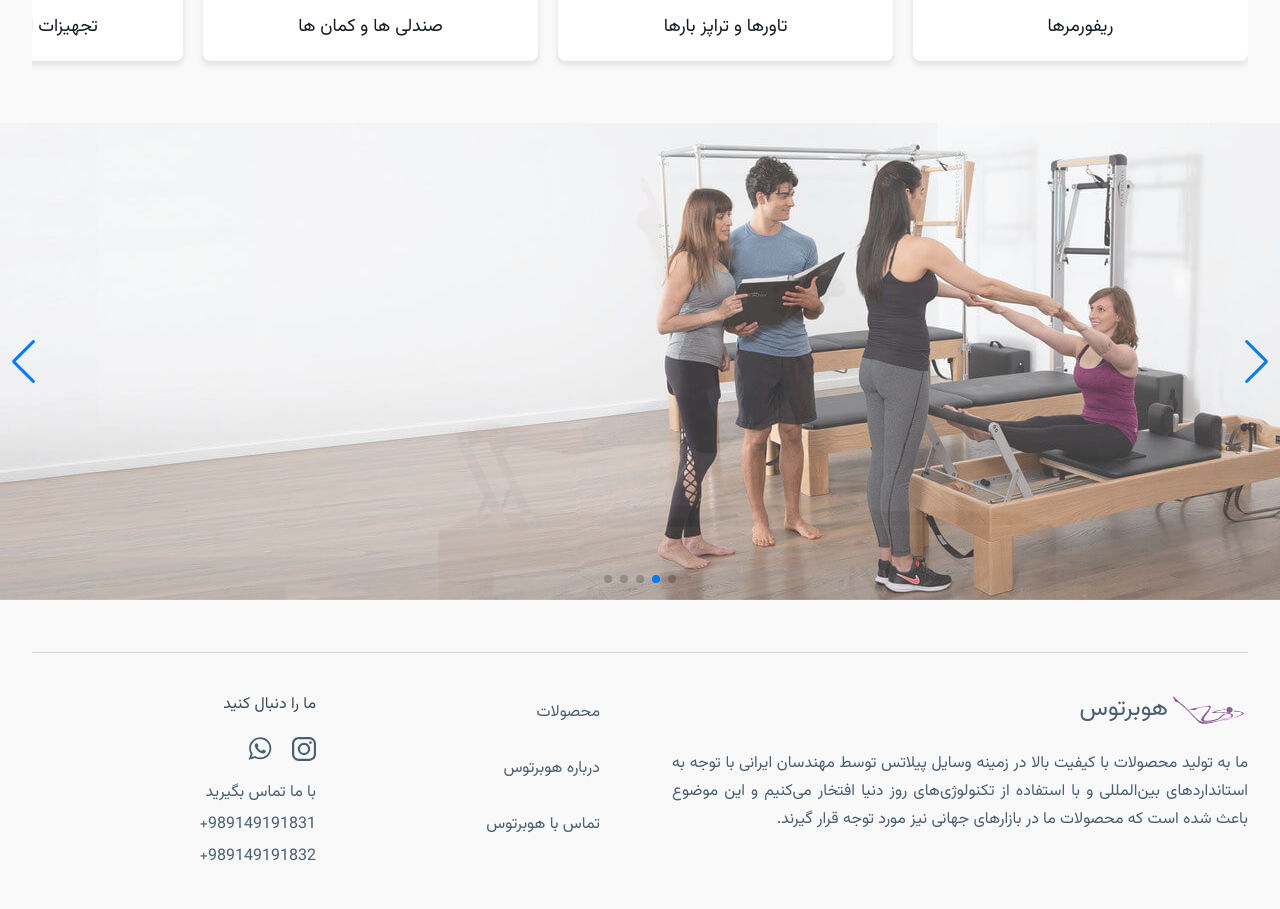
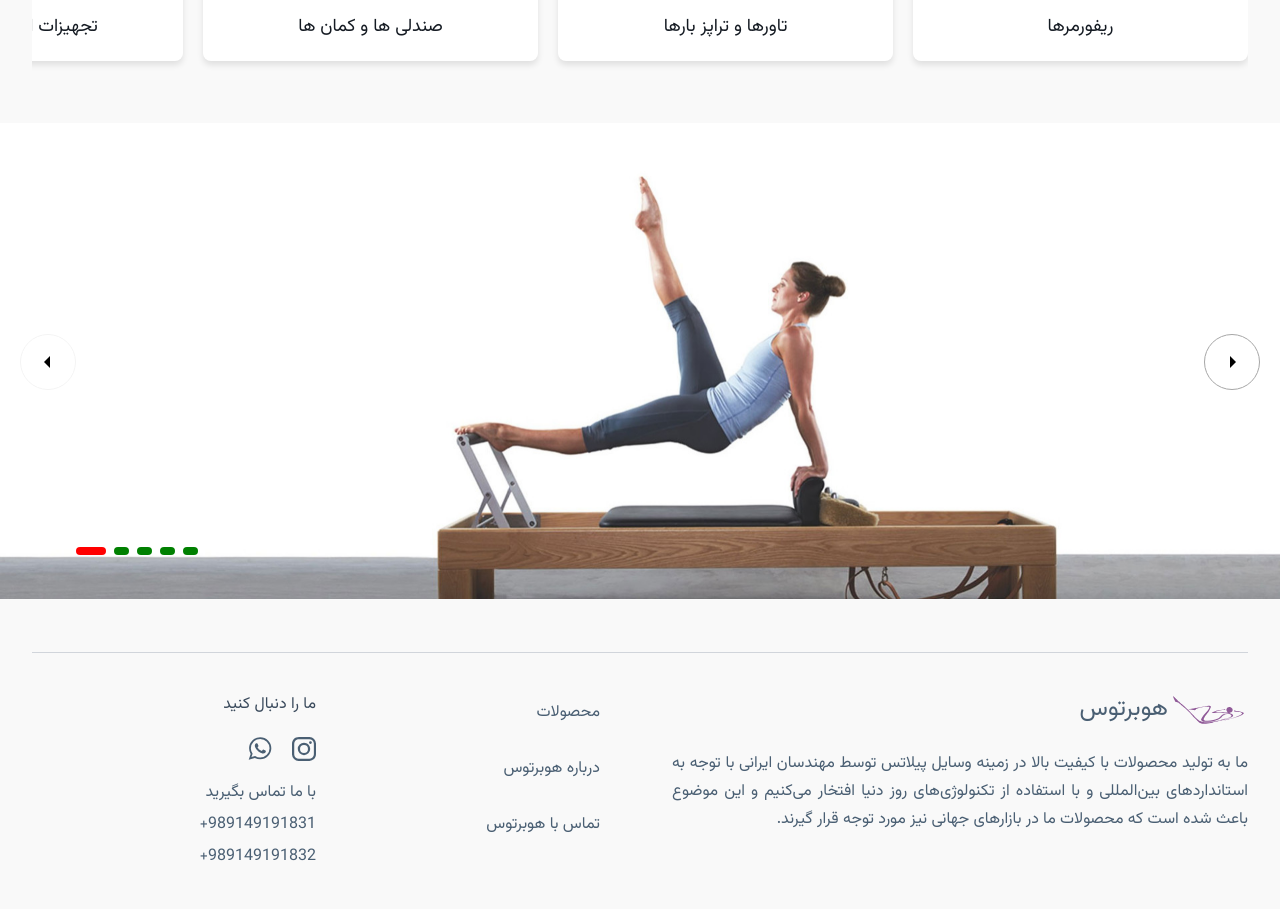
Before and after one commit to elhamest/hubertus-pilates-client, a Next.js app: page / in a window 1280 px wide. Shown: the part 1300-2209 px from the top of the page. Built offline with nearby package versions, Linux system fonts and the light colour scheme.

Commit message:
Worked on slider

```diff
--- a/src/components/UI/slider/Slider.module.css
+++ b/src/components/UI/slider/Slider.module.css
@@ -1,11 +1,9 @@
-.hero-slider {
+.mainSliderWrapper {
+  direction: ltr;
   position: relative;
-  width: 100%;
-  max-width: 1500px;
-  margin: 0 auto;
 }
 
-.slider-controls {
+.sliderControls {
   position: absolute;
   top: 50%;
   left: 0;
@@ -15,67 +13,84 @@
   transform: translateY(-50%);
   padding: 0 20px;
   z-index: 10;
+  cursor: pointer;
+  display: flex;
+  gap: 10px;
+  direction: ltr;
 }
 
-.slider-controls button {
+.sliderControls button {
   background: none;
   border: none;
   cursor: pointer;
-  color: white;
-  font-size: 24px;
+  border: 1px solid var(--accent-color-gray-dark);
+  border-radius: 50%;
+  width: 56px;
+  height: 56px;
+  display: flex;
+  align-items: center;
+  justify-content: center;
 }
 
-.slider-pagination {
+.sliderControls button:hover {
+  background-color: var(--ligth-secondary-color);
+  border: 1px solid var(--ligth-secondary-color);
+}
+
+.sliderControls button svg {
+  width: 24px;
+  height: 24px;
+}
+.sliderControls .navDisable {
+  background-color: transparent;
+  border: 1px solid var(--supporting-color-gray);
+}
+
+@media (prefers-color-scheme: dark) {
+  .headerIndicators button svg {
+    stroke: var(--pure-white-color);
+  }
+}
+
+.mainSliderPagination [class*="swiper-pagination-bullet"] {
+  background-color: green;
+  width: 15px;
+  height: 8px;
+  border-radius: 4px;
+  opacity: unset;
+}
+.mainSliderPagination [class*="swiper-pagination-bullet-active"] {
+  background-color: red;
+  width: 30px;
+  height: 8px;
+}
+
+.mainSliderPagination {
+  direction: ltr;
   position: absolute;
-  bottom: 20px;
-  left: 50%;
-  transform: translateX(-50%);
-  display: flex;
-  gap: 10px;
+  width: 15rem !important;
+  left: 72px !important;
+  bottom: 36px !important;
   z-index: 10;
 }
 
-.pagination-dot {
-  width: 10px;
-  height: 10px;
-  background: rgba(255, 255, 255, 0.5);
-  border-radius: 50%;
-  cursor: pointer;
-  transition: background 0.3s;
+@media (max-width: 767px) {
+  .sliderControls button {
+    border: none;
+    background-color: transparent;
+    width: 100px;
+    height: 100px;
+  }
+
+  .sliderControls svg {
+    width: 15px;
+    height: 15px;
+  }
+  .sliderControls button:hover {
+    background-color: transparent;
+    border: none;
+  }
+  .mainSliderPagination {
+    display: none;
+  }
 }
-
-.pagination-dot.active {
-  background: white;
-}
-.slider-controls button svg {
-  stroke: #ff0000; /* Change this to your desired color */
-  color: yellow;
-  fill: green;
-}
-
-/* ---------- */
-/*
-.swiper {
-  width: 100%;
-  height: 100%;
-}
-
-.swiper-slide {
-  text-align: center;
-  font-size: 18px;
-  background: #fff;
- Center slide text vertically
-  display: flex;
-  justify-content: center;
-  align-items: center;
-}
-.swiper-slide img {
-  display: block;
-  width: 100%;
-  height: 100%;
-  object-fit: cover;
-} */
-
-/* .swiper-button-next {
-  color: red !important;
-} */
--- a/src/components/UI/slider/index.jsx
+++ b/src/components/UI/slider/index.jsx
@@ -1,44 +1,67 @@
 "use client";
-import React, { useRef, useState, useEffect } from "react";
+import React, { useRef, useState } from "react";
+import Image from "next/image";
 import { Swiper, SwiperSlide } from "swiper/react";
 import { Navigation, Pagination, Autoplay, EffectFade } from "swiper/modules";
+import ChevronLeft from "@/components/UI/svg/ChevronLeft";
+import ChevronRight from "@/components/UI/svg/ChevronRight";
+
+// Import Swiper styles
 import "swiper/css";
 import "swiper/css/navigation";
 import "swiper/css/pagination";
 import "swiper/css/autoplay";
 import "swiper/css/effect-fade";
+import styles from "./Slider.module.css";
 
-import styles from "./Slider.module.css";
-import Image from "next/image";
+const Slider = ({ imagePaths }) => {
+  const dataLength = imagePaths?.length || 0;
 
-const HeroSlider = ({ imagePaths }) => {
-  const swiperRef = useRef(null);
+  const [swiperRef, setSwiperRef] = useState(null);
+  const navigationPrevRef = useRef(null);
+  const navigationNextRef = useRef(null);
+
   const [activeIndex, setActiveIndex] = useState(0);
 
-  useEffect(() => {
-    const swiperInstance = swiperRef.current.swiper;
-    swiperInstance.on("slideChange", () => {
-      setActiveIndex(swiperInstance.activeIndex);
-    });
-  }, []);
+  const slideHandler = (index) => {
+    swiperRef.slideTo(index, 0);
+    setActiveIndex(index);
+  };
 
   return (
-    <div className={styles["hero-slider"]}>
+    <div className={styles.mainSliderWrapper}>
       <Swiper
         ref={swiperRef}
         modules={[Navigation, Pagination, Autoplay, EffectFade]}
+        grabCursor={false}
         spaceBetween={50}
         slidesPerView={1}
-        navigation
-        pagination={{ clickable: true }}
-        autoplay={{ delay: 4000 }}
+        navigation={{
+          prevEl: navigationPrevRef.current,
+          nextEl: navigationNextRef.current,
+        }}
+        onBeforeInit={(swiper) => {
+          if (navigationPrevRef.current && navigationNextRef.current) {
+            swiper.params.navigation.prevEl = navigationPrevRef.current;
+            swiper.params.navigation.nextEl = navigationNextRef.current;
+            swiper.navigation.init();
+            swiper.navigation.update();
+          }
+        }}
+        pagination={{
+          el: `.${styles.mainSliderPagination}`,
+          clickable: true,
+        }}
+        // autoplay={{
+        //   delay: 5000,
+        //   disableOnInteraction: false,
+        // }}
         effect="fade"
         fadeEffect={{ crossFade: true }} // Optional: for better fade effect
         speed={4000} // transition duration
-        // onSlideChange={() => console.log("slide change")}
-        // onSwiper={(swiper) => console.log(swiper)}
+        onSwiper={setSwiperRef}
       >
-        {imagePaths.map((path, index) => (
+        {imagePaths?.map((path, index) => (
           <SwiperSlide key={index}>
             <Image
               src={path}
@@ -46,53 +69,43 @@ const HeroSlider = ({ imagePaths }) => {
               width={700} // for test
               height={500} // for test
               className="w-full"
-              // className="w-full h-full object-cover"
               style={{ height: "auto", maxHeight: "500px" }}
             />
           </SwiperSlide>
         ))}
       </Swiper>
-      <div className={styles["slider-controls"]}>
-        <button onClick={() => swiperRef.current.swiper.slidePrev()}>
-          <svg
-            xmlns="http://www.w3.org/2000/svg"
-            viewBox="0 0 24 24"
-            fill="none"
-            stroke="#ff0000"
-            strokeWidth="2"
-            strokeLinecap="round"
-            strokeLinejoin="round"
-          >
-            <path d="M15 18l-6-6 6-6" />
+
+      <div className={styles.sliderControls}>
+        <button
+          className={`${activeIndex === 0 ? styles.navDisable : ""}`}
+          ref={navigationPrevRef}
+          onClick={
+            activeIndex - 1 >= 0 ? () => slideHandler(activeIndex - 1) : null
+          }
+        >
+          <svg className={"icon icon-chevron-left"} viewBox="0 0 24 24">
+            <path d="M14 6L8 12L14 18"></path>
           </svg>
         </button>
-        <button onClick={() => swiperRef.current.swiper.slideNext()}>
-          <svg
-            xmlns="http://www.w3.org/2000/svg"
-            viewBox="0 0 24 24"
-            fill="none"
-            stroke="#ff0000"
-            strokeWidth="2"
-            strokeLinecap="round"
-            strokeLinejoin="round"
-          >
-            <path d="M9 18l6-6-6-6" />
+        <button
+          className={`${
+            activeIndex === dataLength - 1 ? styles.navDisable : ""
+          }`}
+          ref={navigationNextRef}
+          onClick={
+            activeIndex + 1 < dataLength
+              ? () => slideHandler(activeIndex + 1)
+              : null
+          }
+        >
+          <svg className={"icon icon-chevron-rigth"} viewBox="0 0 24 24">
+            <path d="M10 6L16 12L10 18"></path>
           </svg>
         </button>
       </div>
-      <div className={styles["slider-pagination"]}>
-        {imagePaths.map((_, index) => (
-          <div
-            key={index}
-            className={`pagination-dot ${
-              index === activeIndex ? "active" : ""
-            }`}
-            onClick={() => swiperRef.current.swiper.slideTo(index)}
-          />
-        ))}
-      </div>
+      <div className={styles.mainSliderPagination} />
     </div>
   );
 };
 
-export default HeroSlider;
+export default Slider;
--- /dev/null
+++ b/src/components/UI/svg/ChevronLeft.jsx
@@ -0,0 +1,24 @@
+// <
+const ChevronLeft = ({ color = "#e3e3e4", width = 32, height = 32 }) => {
+  return (
+    <svg
+      xmlns="http://www.w3.org/2000/svg"
+      width={width}
+      height={height}
+      viewBox={`0 0 ${width} ${height}`}
+      fill="none"
+    >
+      <path
+        d="M20.1191 26.562L11.4252 17.868C10.3984 16.8413 10.3984 15.1611 11.4252 14.1344L20.1191 5.44043"
+        stroke={color}
+        strokeOpacity="0.8"
+        strokeWidth="2"
+        strokeMiterlimit="10"
+        strokeLinecap="round"
+        strokeLinejoin="round"
+      />
+    </svg>
+  );
+};
+
+export default ChevronLeft;
--- /dev/null
+++ b/src/components/UI/svg/ChevronRight.jsx
@@ -0,0 +1,23 @@
+const ChevronRight = ({ color = "#e3e3e4", width = 32, height = 32 }) => {
+  return (
+    <svg
+      xmlns="http://www.w3.org/2000/svg"
+      width={width}
+      height={height}
+      viewBox={`0 0 ${width} ${height}`}
+      fill="none"
+    >
+      <path
+        d="M11.8809 26.562L20.5748 17.868C21.6016 16.8413 21.6016 15.1611 20.5748 14.1344L11.8809 5.44043"
+        stroke={color}
+        strokeOpacity="0.8"
+        strokeWidth="2"
+        strokeMiterlimit="10"
+        strokeLinecap="round"
+        strokeLinejoin="round"
+      />
+    </svg>
+  );
+};
+
+export default ChevronRight;
--- a/src/components/home/HomeSlider.jsx
+++ b/src/components/home/HomeSlider.jsx
@@ -2,12 +2,12 @@
 import React from "react";
 import Slider from "@/components/UI/slider";
 
-function HomeSlider({ imagePaths }) {
+const HomeSlider = ({ imagePaths }) => {
   return (
     <>
       <Slider imagePaths={imagePaths} />
     </>
   );
-}
+};
 
 export default HomeSlider;
```
